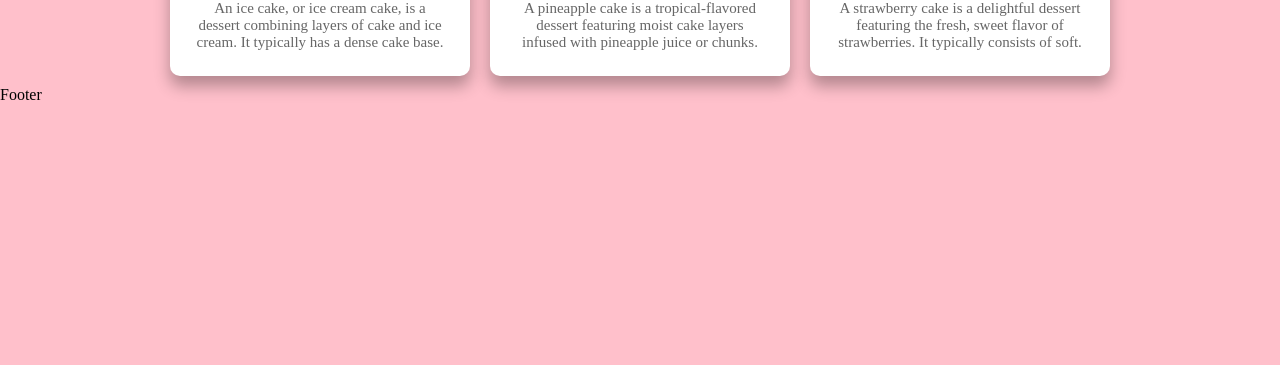
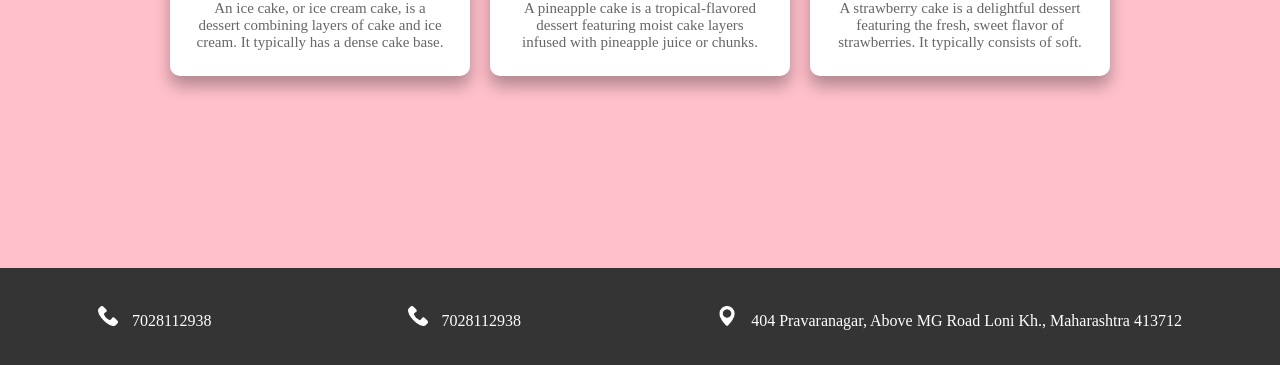
Before and after one commit to Prajyot5015/Prajyot5015-cake-shop-website-using-configurable-ui, a React (Vite) app: page / in a window 1280 px wide. Shown: the part 432-797 px from the top of the page. Built offline with nearby package versions, Linux system fonts and the light colour scheme.

Commit message:
Modified Footer

```diff
--- a/src/component/Footer/Footer.css
+++ b/src/component/Footer/Footer.css
@@ -0,0 +1,17 @@
+.footer-container{
+    position: fixed;
+    bottom: 0;
+    left: 0;
+    width: 100%;
+    height: 100px;
+    display: flex;
+    align-items: center;
+    justify-content: space-around;
+}
+.logo{
+    width: 30px;
+    padding-right: 10px;
+}
+a{
+    text-decoration: none;
+}
--- a/src/component/Footer/Footer.jsx
+++ b/src/component/Footer/Footer.jsx
@@ -1,9 +1,23 @@
-import React from 'react'
+import './Footer.css'
+import PhonePng from './phone-call.png'
+import LocationPng from './location-pin.png'
+import { theme, siteDetails } from '../../data'
 
 function Footer() {
-  return (
-    <div>Footer</div>
-  )
+    return (
+        <div className='footer-container' style={{ background: theme.footerBg, color: theme.navbarText }}>
+            <div>
+                <img src={PhonePng} alt="Phone Logo" className='logo' /> {siteDetails.number}
+            </div>
+            <div>
+                <img src={PhonePng} alt="Phone Logo" className='logo' /> {siteDetails.number}
+            </div>
+            <div>
+                <img src={LocationPng} alt="Location Logo" className='logo' />
+                <a href={siteDetails.location} target="blank" style={{ color: theme.navbarText }}> {siteDetails.address} </a>
+            </div>
+        </div>
+    )
 }
 
 export default Footer
--- a/src/data.js
+++ b/src/data.js
@@ -1,6 +1,9 @@
 const siteDetails = {
     title: "Cake Shop",
     description: "Best cake shop",
+    number : "7028112938",
+    address : "404 Pravaranagar, Above MG Road Loni Kh., Maharashtra 413712",
+    location : "https://maps.app.goo.gl/bWYK1B6tCahBVSd4A"
 }
 
 const products = [
@@ -29,7 +32,8 @@ const theme = {
     subText: "#666",
     heading: "#f00",
     navbarBg: "linear-gradient(135deg, #f34079 40%, #fc894d)",
-    navbarText: "#fff"
+    navbarText: "#fff",
+    footerBg : "#343434"
 }
 export {
     siteDetails,
```
Also changed, not shown: src/component/Footer/location-pin.png (added), src/component/Footer/phone-call.png (added).
